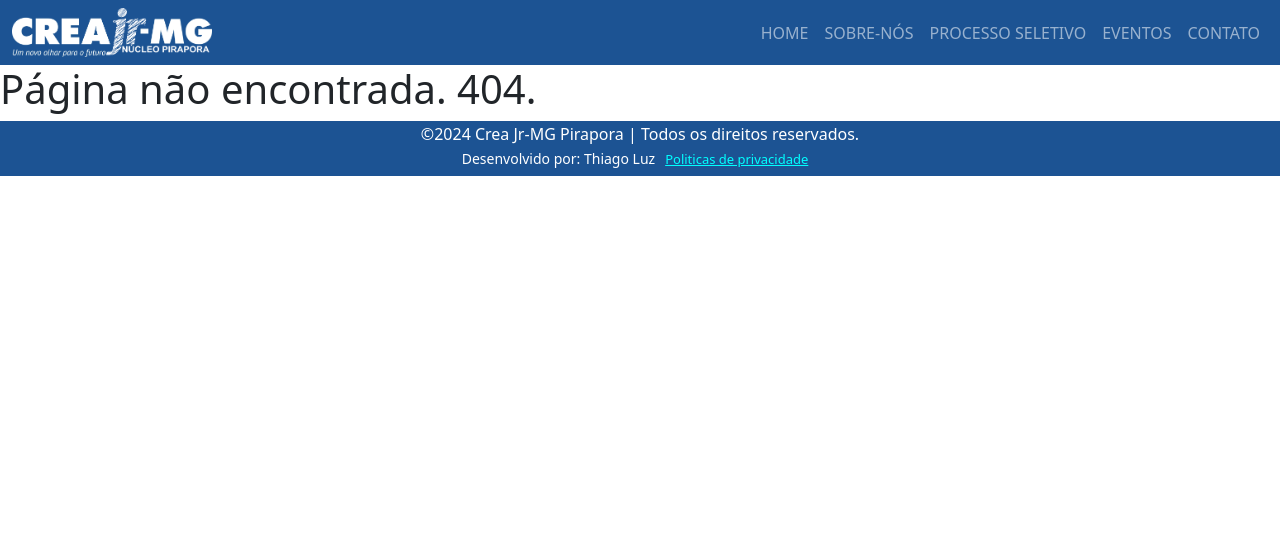
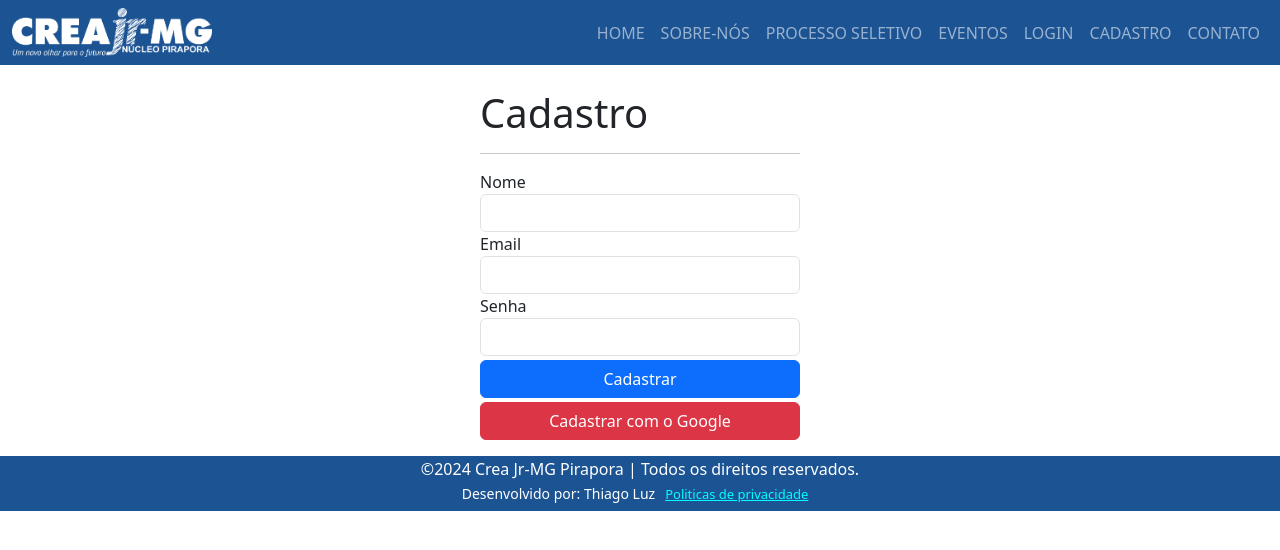
Before and after one commit to thiagoluznascimento/creajunior-pirapora, a React (Vite) app: page /cadastro in a window 1280 px wide. Before the commit this address had no page. Shown: the top 550 px of the page. Built offline with nearby package versions, Linux system fonts and the light colour scheme.

Commit message:
Adiciona Cadastro e Login
- Modifica App.jsx
- Modifica Components/Botoes
- Modifica components/Menu
- Instala lib react-hook-form

```diff
--- a/package.json
+++ b/package.json
@@ -14,6 +14,7 @@
     "react": "^18.3.1",
     "react-bootstrap": "^2.10.4",
     "react-dom": "^18.3.1",
+    "react-hook-form": "^7.52.1",
     "react-router-dom": "^6.24.1"
   },
   "devDependencies": {
--- a/src/App.jsx
+++ b/src/App.jsx
@@ -10,7 +10,8 @@ import NotFound from "./pages/NotFound";
 import SobreNos from "./pages/SobreNos";
 import PoliticasPrivacidade from "./pages/PoliticasPrivaciade";
 import ProcessoSeletivo from "./pages/ProcessoSeletivo";
-
+import Cadastro from "./pages/cadastro";
+import Login from "./pages/Login";
 
 
 function App() {
@@ -24,6 +25,8 @@ function App() {
           <Route path="sobrenos" element={<SobreNos />} />
           <Route path="processoseletivo" element={<ProcessoSeletivo />} />
           {/* <Route path="eventos" element={<Eventos />} /> */}
+          <Route path="/cadastro" element={<Cadastro />} />
+          <Route path="/login" element={<Login />} />
           {/* <Route path="contato" element={<Contato />} /> */}
           <Route path="/politicasprivacidade" element={<PoliticasPrivacidade />} />
           <Route path="*" element={<NotFound />} />
--- a/src/components/Botoes.css
+++ b/src/components/Botoes.css
@@ -9,3 +9,8 @@
 .button:hover {
     box-shadow: 0 0 2px 1px rgba(156, 250, 234, 0.174);
 }
+
+.btn {
+
+    mt-1 w-100
+}
--- a/src/components/Botoes.jsx
+++ b/src/components/Botoes.jsx
@@ -1,10 +1,22 @@
+import { Button } from "react-bootstrap";
 import "./Botoes.css"
 
-export default function Button() {
-    function handleClick() {
-        alert('Faça seu cadastro!')
-    }
+export default function Butoes() {
+    // function handleClick() {
+    //     alert('Faça seu cadastro!')
+    // }
+
     return (
-        <button className="button" onClick={handleClick}>Entrar</button>
+        <div>
+            {/* <button className="button" onClick={handleClick}>Entrar</button> */}
+
+            {/* w-100 para o botao ficar 100% do tamanho*/}
+            <Button className="mt-1 w-100" type="submit">
+                Cadastrar
+                </Button>
+                <Button variant="danger" className="mt-1 w-100" type="button">
+                Cadastrar com o Google
+            </Button>
+        </div>
     );
 }
--- a/src/components/Galeria.css
+++ b/src/components/Galeria.css
@@ -12,5 +12,6 @@
     /* margin-bottom: 10px; */
     text-align: center;
     padding: 40px;
+    color: #1c5393;
     /* background-color: antiquewhite; */
 }
--- a/src/components/Menu.jsx
+++ b/src/components/Menu.jsx
@@ -16,6 +16,8 @@ function Menu() {
                             <Link className="nav-link" to="/sobrenos">SOBRE-NÓS</Link>
                             <Link className="nav-link" to="processoseletivo">PROCESSO SELETIVO</Link>
                             <Link className="nav-link" to="/eventos">EVENTOS</Link>
+                            <Link className="nav-link" to="/login">LOGIN</Link>
+                            <Link className="nav-link" to="/cadastro">CADASTRO</Link>
                             <Link className="nav-link" to="/contato">CONTATO</Link>
                         </Nav>
                     </Navbar.Collapse>
--- /dev/null
+++ b/src/pages/Login.jsx
@@ -0,0 +1,46 @@
+import {useForm} from "react-hook-form";
+
+import Butoes from "../components/Botoes";
+
+
+function Login() {
+        const { register, handleSubmit, formState: { errors } } = useForm();
+
+        function entrar(data) {
+            // data é um objeto com os dados do formulário
+            console.log("Login!")
+            console.log(data);
+        }
+    return (
+        <main className="mt-4">
+            <form action="" className="form-section" onSubmit={handleSubmit(entrar)}>
+                <div>
+                    <label htmlFor="email">Email</label>
+                    <input
+                        type="email"
+                        id="email"
+                        className="form-control"
+                        // Spread (...): permite espalhar as propriedades de um objeto em outro
+                        {...register("email", {required: "O email é obrigatório"} )}
+                    />
+                    {errors.email && <small className="invalid">{errors.email.message}</small>}
+                </div>
+                <div>
+                    <label htmlFor="senha">Senha</label>
+                    <input
+                        type="password"
+                        id="senha"
+                        className="form-control"
+                        {...register("senha", {required: "A senha é obrigatória", minLength: {value:6, message: "A senha deve ter acima de 6 caracteres"}})}
+                        />
+                        {/* a mensagem de erro aparece de acordo com o erro. */}
+                    {errors.senha && <small className="invalid">{errors.senha.message}</small>}
+                </div>
+
+                <Butoes />
+            </form>
+        </main>
+    );
+}
+
+export default Login;
--- /dev/null
+++ b/src/pages/cadastro.jsx
@@ -0,0 +1,56 @@
+import { useForm } from "react-hook-form";
+
+import Butoes from "../components/Botoes";
+
+
+function Cadastro() {
+    const { register, handleSubmit, formState: { errors } } = useForm();
+
+    // toda vez que eu for utilizar useForm temos que criar essa funcao para capturar e tratar esses dados
+    function cadastrar (data) {
+        console.log("Cadastro!");
+        console.log(data);
+    }
+    return(
+        <main className="mt-4">
+            {/*  A funcao handleSubmit "faz a "mágica" por trás para pegar as informações e colocar dentro do data. para isso ele passa para a funcao cadastrar que recebe esse paramentro (data) */}
+            <form action="" className="form-section" onSubmit={handleSubmit(cadastrar)}>
+                <h1>Cadastro</h1>
+                <hr />
+                <div>
+                    <label htmlFor="nome">Nome</label>
+                    <input
+                        type="text"
+                        id="nome"
+                        className="form-control"
+                        {...register("nome", {required: true, maxLength: 150})}
+                    />
+                    {errors.nome && <small className="invalid">O nome é inválido!</small>}
+                </div>
+                <div>
+                    <label htmlFor="email">Email</label>
+                    <input
+                        type="email"
+                        id="email"
+                        className="form-control"
+                        {...register("email", {required: true})}
+                    />
+                    {errors.email && <small className="invalid">O email é inválido!</small>}
+                </div>
+                <div>
+                    <label htmlFor="senha">Senha</label>
+                    <input
+                        type="password"
+                        id="senha"
+                        className="form-control"
+                        {...register("senha", {required: true, minLength: 6})}
+                    />
+                    {errors.senha && <small className="invalid">A senha é inválida!</small>}
+                </div>
+                <Butoes />
+            </form>
+        </main>
+    );
+}
+
+export default Cadastro;
```
Also changed, not shown: 1 other file (tests, documents, lock files or other folders).
